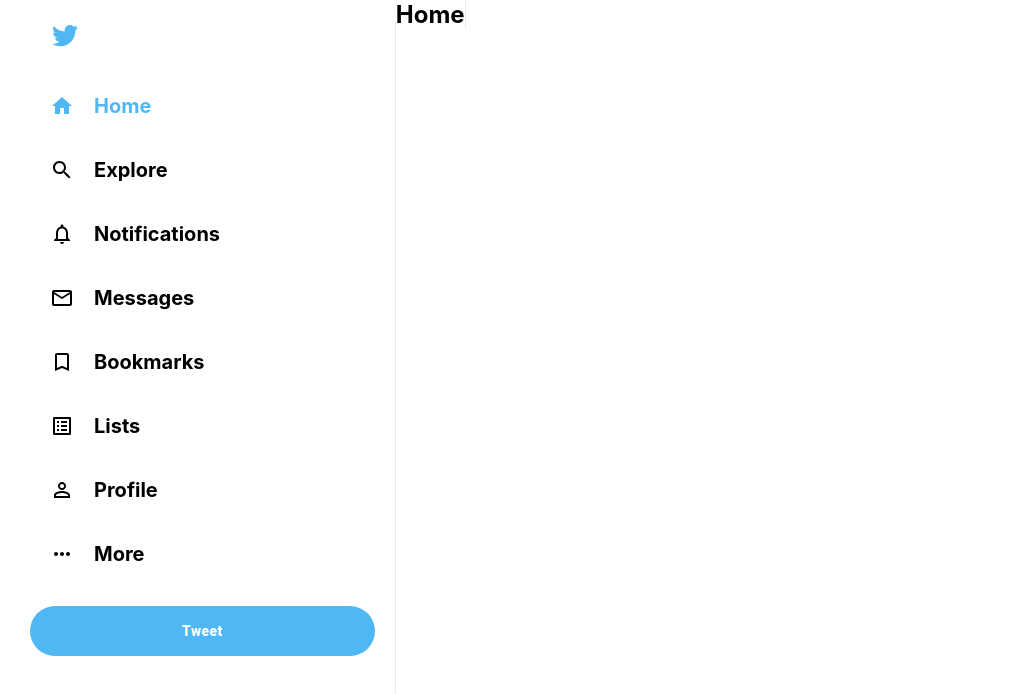
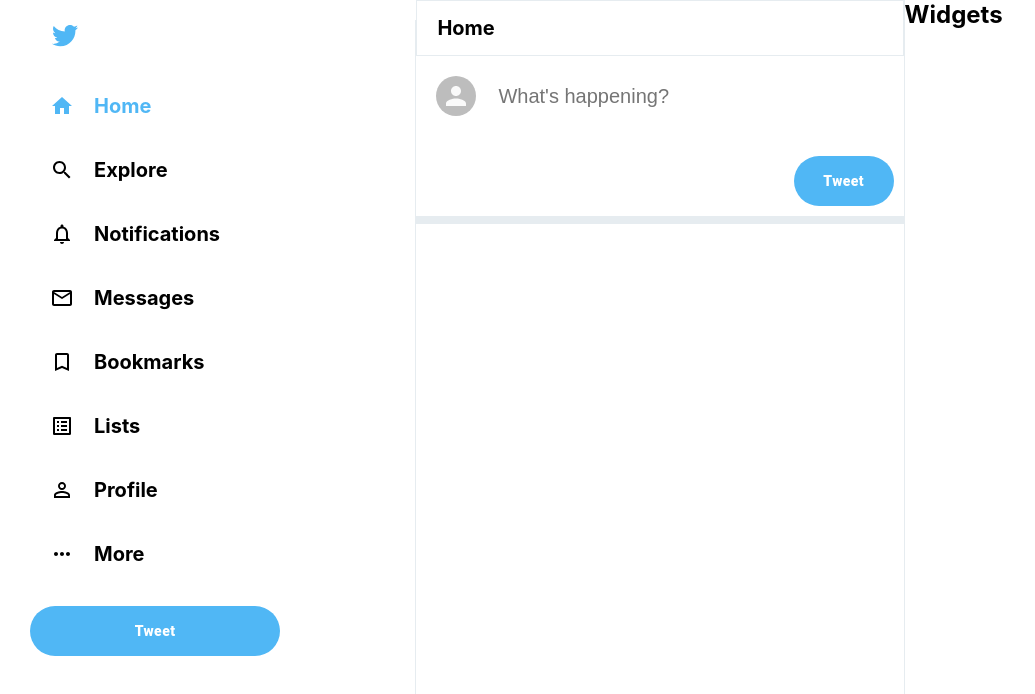
Before and after one commit to 2201monesh/twitter-clone, a React (Create React App) app: page / in a window 1280 px wide. Shown: the top 694 px of the page, without its empty margins (0-1035 px from the left). Built offline with nearby package versions, Linux system fonts and the light colour scheme.

Commit message:
Working on TweetBox/Feed

```diff
--- a/src/App.css
+++ b/src/App.css
@@ -63,9 +63,73 @@
     border-radius: 30px !important;
     height: 50px !important;
     margin-top: 20px !important;
+    max-width: 250px;
 }
 
 .feed{
     flex: 0.4;
     border-right: 1px solid var(--twitter-background);
+    overflow-y: scroll;
+    min-width: fit-content;
+    -ms-overflow-style: none; /* for IE and Edge */
+    scrollbar-width: none; /* for Firefox */
 }
+
+.feed--header{
+    position: sticky;
+    top: 0;
+    background-color: white;
+    z-index: 100;
+    border: 1px solid var(--twitter-background);
+    padding: 15px 20px;
+}
+
+.feed--header h2{
+    font-size: 20px;
+    font-weight: 700;
+}
+
+/* for Chrome, Safari, Opera */
+.feed::-webkit-scrollbar{
+    display: none;
+}
+
+.tweetBox{
+    padding-bottom: 10px;
+    border-bottom: 8px solid var(--twitter-background);
+    padding-right: 10px;
+}
+
+.tweetBox form{
+    display: flex;
+    flex-direction: column;
+}
+
+.tweetBox--input{
+    padding: 20px;
+    display: flex;
+}
+
+.tweetBox--input input{
+    flex: 1;
+    margin-left: 20px;
+    font-size: 20px;
+    border: none;
+}
+
+.tweetBox--tweetButton{
+    background-color: var(--twitter-color) !important;
+    border: none !important;
+    color: white !important;
+    font-weight: 800 !important;
+    text-transform: inherit !important;
+    border-radius: 30px !important;
+    height: 50px !important;
+    margin-top: 20px !important;
+    margin-left: auto !important;
+    width: 100px;
+}
+
+.widgets{
+    flex: 0.3;
+}
--- a/src/App.js
+++ b/src/App.js
@@ -1,12 +1,14 @@
 import './App.css';
 import Feed from './Feed';
 import Sidebar from './Sidebar';
+import Widgets from './Widgets';
 
 function App() {
   return (
     <div className="app">
       <Sidebar />
       <Feed />
+      <Widgets />
     </div>
   );
 }
--- a/src/Feed.js
+++ b/src/Feed.js
@@ -1,13 +1,15 @@
 import React from 'react'
+import TweetBox from './TweetBox';
 
 function Feed() {
   return (
-    <div>
       <div className="feed">
-        <h2>Home</h2>
+        <div className="feed--header">
+            <h2>Home</h2>
+        </div>
 
+        <TweetBox />
       </div>
-    </div>
   )
 }
 
--- /dev/null
+++ b/src/TweetBox.js
@@ -0,0 +1,18 @@
+import React from 'react'
+import { Avatar, Button } from '@material-ui/core';
+
+function TweetBox() {
+  return (
+    <div className='tweetBox'>
+      <form>
+        <div className="tweetBox--input">
+          <Avatar src='' />
+          <input placeholder="What's happening?" type="text" />
+        </div>
+        <Button className='tweetBox--tweetButton'>Tweet</Button>
+      </form>
+    </div>
+  )
+}
+
+export default TweetBox;
--- /dev/null
+++ b/src/Widgets.js
@@ -0,0 +1,11 @@
+import React from 'react'
+
+function Widgets() {
+  return (
+    <div className='widgets'>
+      <h2>Widgets</h2>
+    </div>
+  )
+}
+
+export default Widgets;
```
